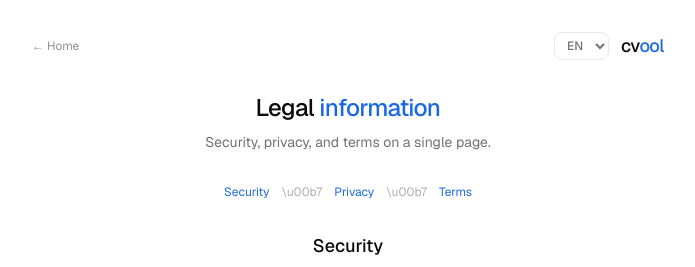
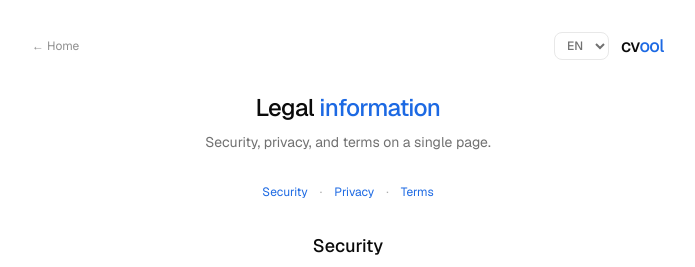
Before and after one commit to pixan-ai/cvool, a Next.js app: page /legal in a window 1280 px wide. Shown: the top 267 px of the page, without its empty margins (292-987 px from the left). Built offline with nearby package versions, Linux system fonts and the light colour scheme.

Commit message:
fix: legal-nav-separators
Wrap separator in JSX expression so · renders properly instead of
showing the escape literal.

```diff
--- a/src/app/legal/page.tsx
+++ b/src/app/legal/page.tsx
@@ -229,9 +229,9 @@ export default function LegalPage() {
       {/* Quick anchor nav */}
       <nav className="flex justify-center gap-3 text-xs">
         <a href="#security" className="text-accent hover:text-accent-dim transition">{t.nav.security}</a>
-        <span className="text-ink-300">\u00b7</span>
+        <span className="text-ink-300">{' \u00b7 '}</span>
         <a href="#privacy" className="text-accent hover:text-accent-dim transition">{t.nav.privacy}</a>
-        <span className="text-ink-300">\u00b7</span>
+        <span className="text-ink-300">{' \u00b7 '}</span>
         <a href="#terms" className="text-accent hover:text-accent-dim transition">{t.nav.terms}</a>
       </nav>
 
```
